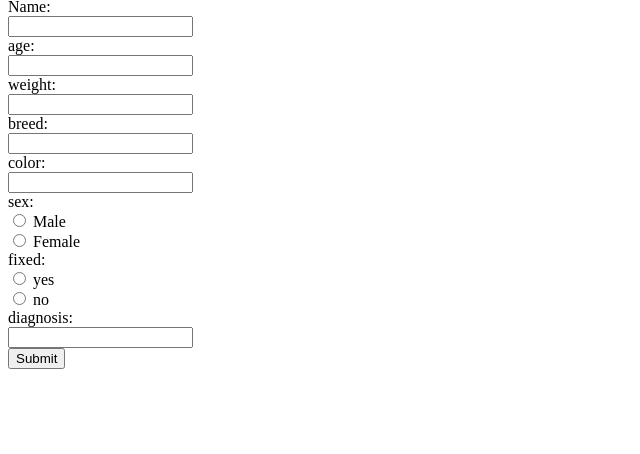
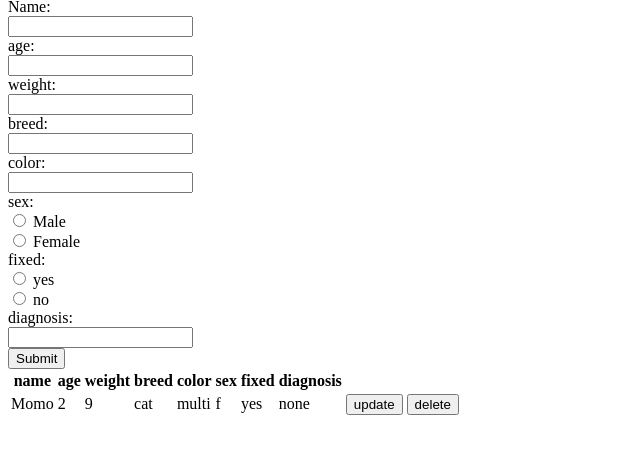
Before and after one commit to fzhu210/fzhu210.github.io, a plain HTML site: page pets.html in a window 1280 px wide. Shown: the part 100-554 px from the top of the page, without its empty margins (0-640 px from the left). Drawn offline with Linux system fonts and the light colour scheme.

Commit message:
Add files via upload

```diff
--- a/pets.html
+++ b/pets.html
@@ -34,5 +34,31 @@
         <input type="text" id="diagnosis" name="diagnosis"><br>
         <input type="submit" value="Submit"><br>
     </form>
+    <table>
+        <tr>
+            <th>name</th>
+            <th>age</th>
+            <th>weight</th>
+            <th>breed</th>
+            <th>color</th>
+            <th>sex</th>
+            <th>fixed</th>
+            <th>diagnosis</th>
+
+        </tr>
+        <tr>
+            <td>Momo</td>
+            <td>2</td>
+            <td>9</td>
+            <td>cat</td>
+            <td>multi</td>
+            <td>f</td>
+            <td>yes</td>
+            <td>none</td>
+            <td><button>update</button></td>
+            <td><button>delete</button></td>
+        </tr>
+
+        </table>
 </body>
 </html>
```
Also changed, not shown: index.html (+8 -0 lines), owner.html (+19 -1 lines), vaccines.html (+19 -0 lines), visits.html (+21 -1 lines).
